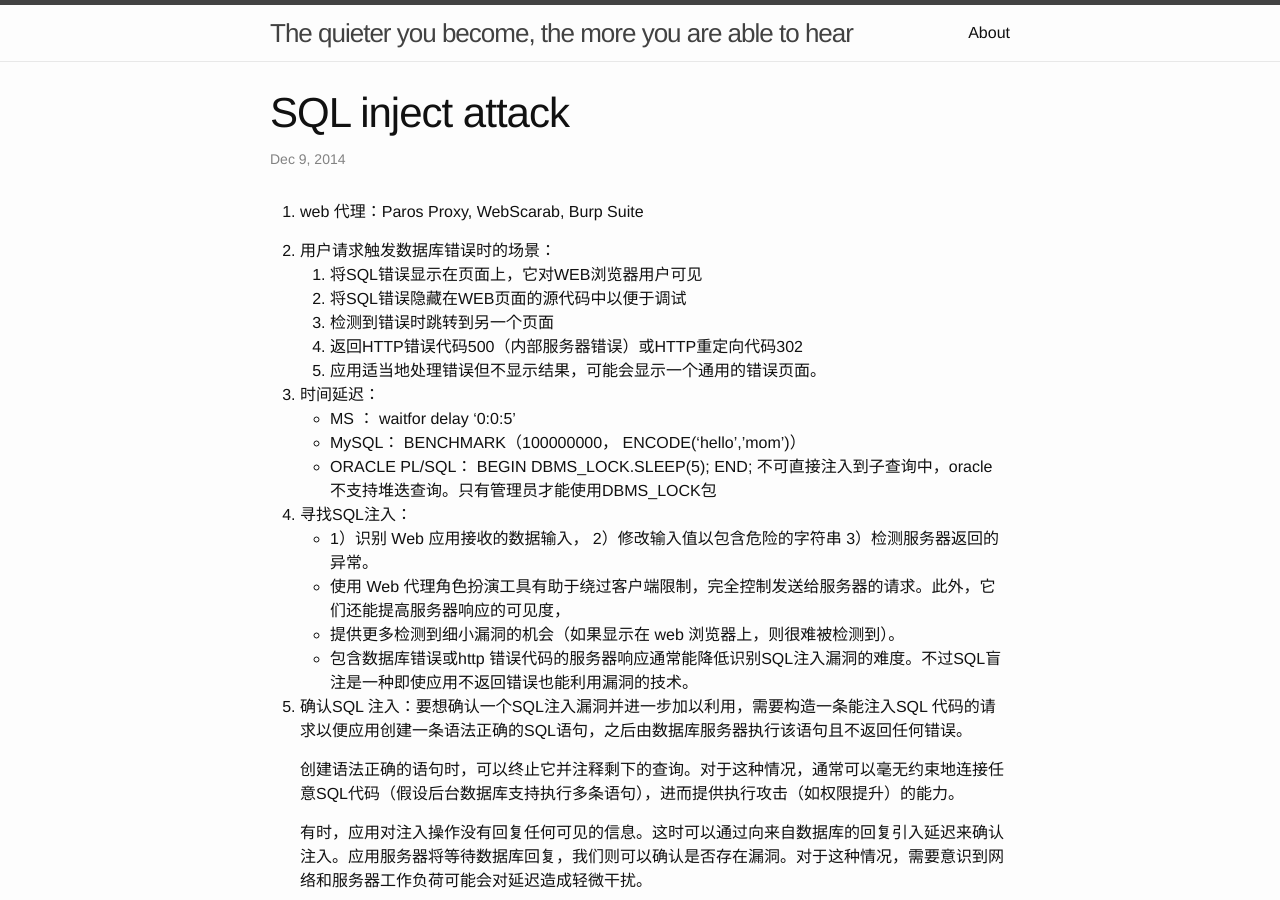
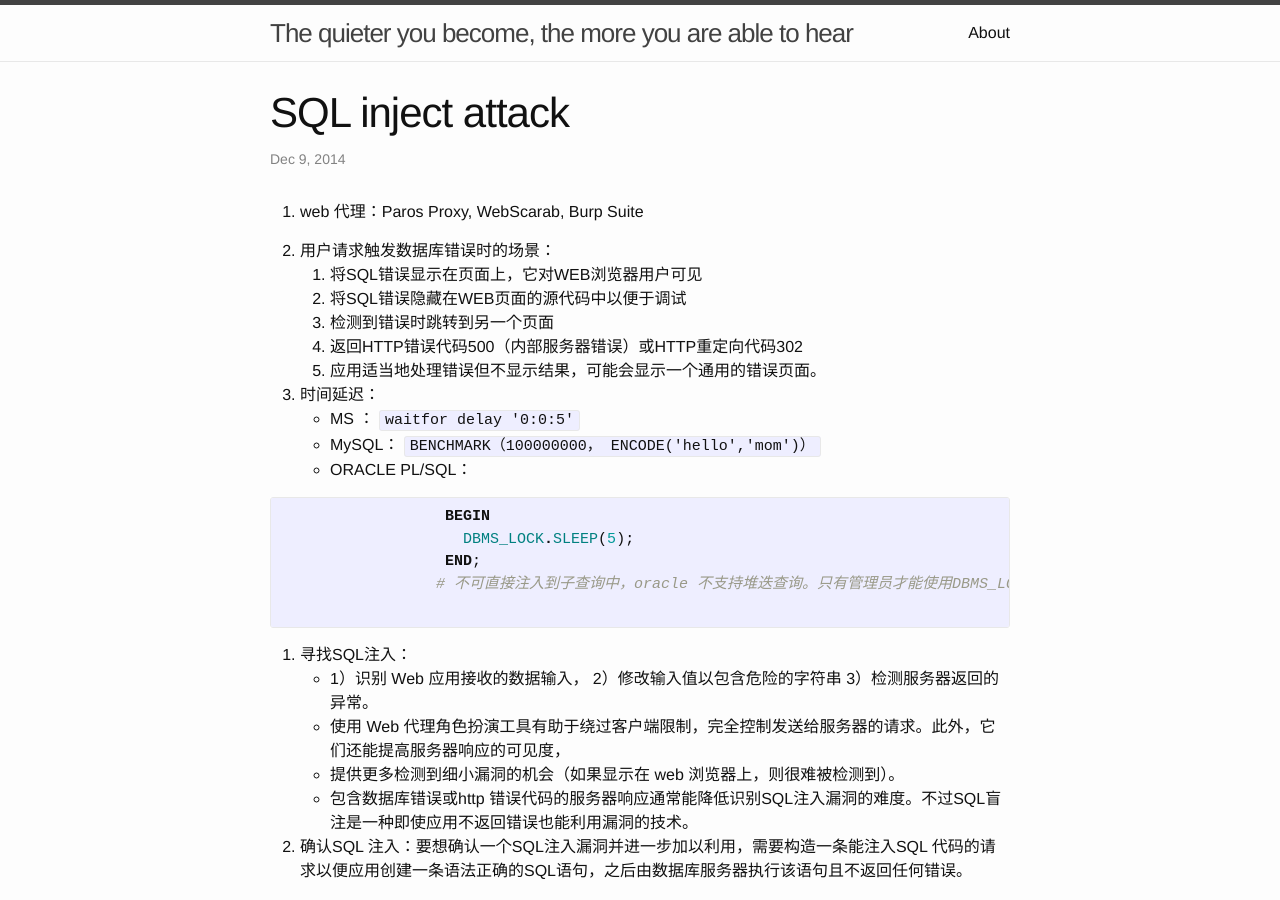
Before and after one commit to chinazoujy/chinazoujy.github.io, a Jekyll site: the page built from _posts/2014-12-9-sql-injection.md, in a window 1280 px wide and 900 px high. Built offline with Jekyll 4.4.1, drawn with Linux system fonts in a browser that asks for light colours.

Commit message:
Update 2014-12-9-sql-injection.md

```diff
--- a/_posts/2014-12-9-sql-injection.md
+++ b/_posts/2014-12-9-sql-injection.md
@@ -16,14 +16,15 @@ tag: web security
 	5. 应用适当地处理错误但不显示结果，可能会显示一个通用的错误页面。
 
 3. 时间延迟：
-	- MS ： waitfor delay '0:0:5'
-	- MySQL： BENCHMARK（100000000， ENCODE('hello','mom')）
+	- MS ： `waitfor delay '0:0:5'`
+	- MySQL： `BENCHMARK（100000000， ENCODE('hello','mom')）`
 	- ORACLE PL/SQL：
+	         {% highlight  ruby %}
 	   	  BEGIN
 		    DBMS_LOCK.SLEEP(5);
 		  END;
-                  不可直接注入到子查询中，oracle 不支持堆迭查询。只有管理员才能使用DBMS_LOCK包
-
+                 # 不可直接注入到子查询中，oracle 不支持堆迭查询。只有管理员才能使用DBMS_LOCK包
+		{%  endhighlight %}
 4. 寻找SQL注入：
    - 1）识别 Web 应用接收的数据输入， 2）修改输入值以包含危险的字符串 3）检测服务器返回的异常。
    - 使用 Web 代理角色扮演工具有助于绕过客户端限制，完全控制发送给服务器的请求。此外，它们还能提高服务器响应的可见度，
```
